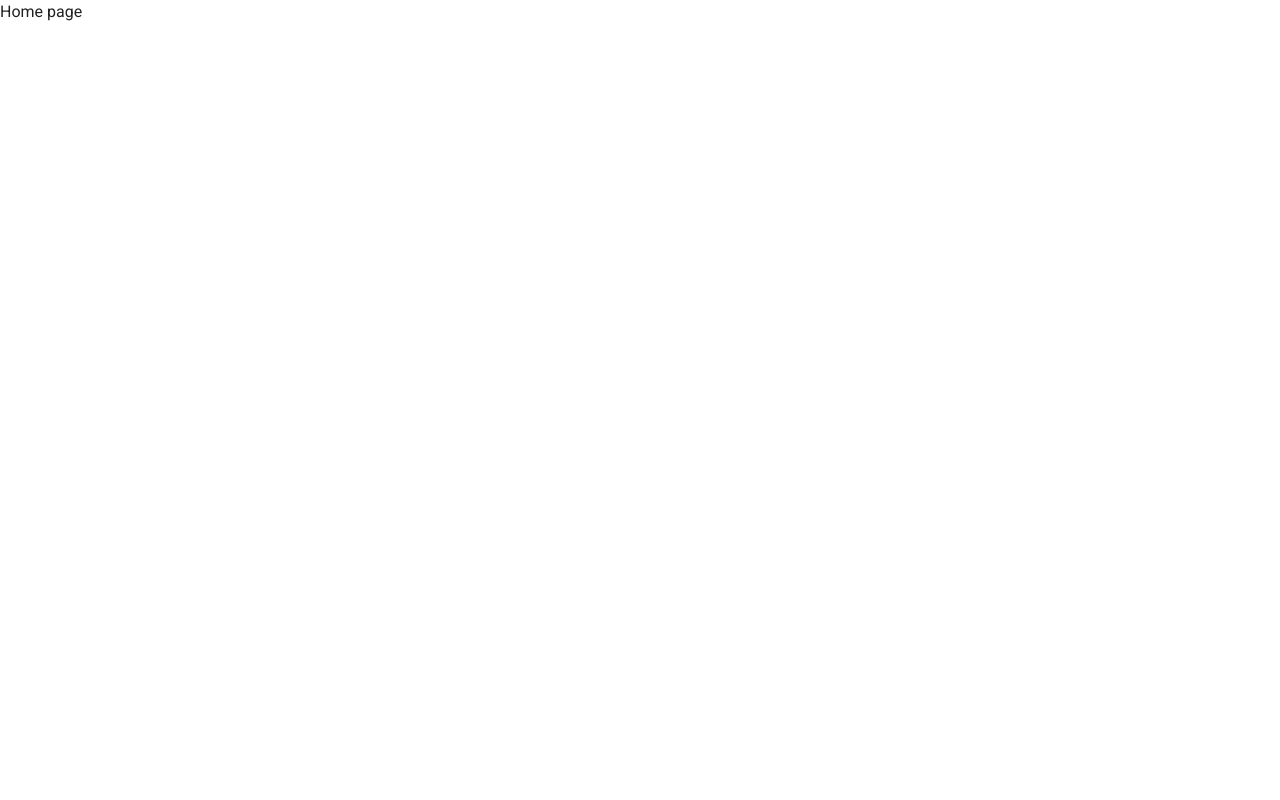
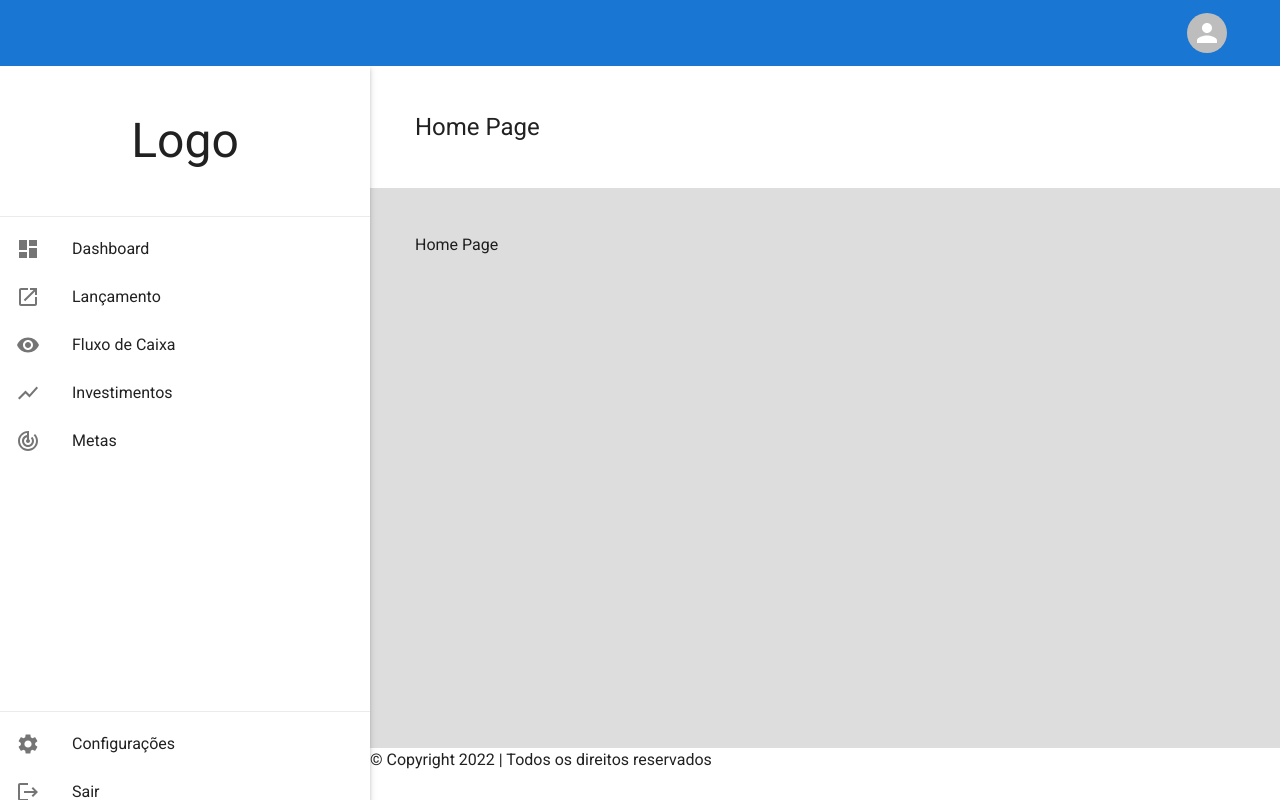
Before and after one commit to eduardoaraya/financial-dashboard-frontend-nextjs, a Next.js app: page / in a window 1280 px wide. Built offline with nearby package versions, Linux system fonts and the light colour scheme.

Commit message:
[feature] Create index page and remove display grid to layout

```diff
--- a/modules/Common/components/Header/index.tsx
+++ b/modules/Common/components/Header/index.tsx
@@ -3,13 +3,12 @@ import { SxProps, Theme } from "@mui/system";
 import React from "react";
 
 export interface HeaderProps {
-  gridArea: string;
   avatarPhoto?: string;
 }
 
-export const Header: React.FC<HeaderProps> = ({ gridArea, avatarPhoto }) => {
+export const Header: React.FC<HeaderProps> = ({ avatarPhoto }) => {
   return (
-    <AppBar position="static" color="primary" sx={style(gridArea)}>
+    <AppBar position="static" color="primary" sx={style()}>
       <Box className="wrapper">
         <Tooltip title="Open settings">
           <IconButton>
@@ -23,9 +22,13 @@ export const Header: React.FC<HeaderProps> = ({ gridArea, avatarPhoto }) => {
 
 export default Header;
 
-const style = (gridArea: string): SxProps<Theme> => ({
+const style = (): SxProps<Theme> => ({
   boxShadow: 0,
-  gridArea,
+  position: "fixed",
+  top: 0,
+  width: "100%",
+  left: 0,
+  zIndex: 999,
   ".wrapper": {
     width: "100%",
     display: "flex",
--- a/modules/Common/components/Layout/index.tsx
+++ b/modules/Common/components/Layout/index.tsx
@@ -5,14 +5,16 @@ import Header from "../Header";
 import MainContent from "../MainContent";
 import Sidebar from "../Sidebar";
 
-export interface LayoutProps {}
+export interface LayoutProps {
+  titlePage: string;
+}
 
-export const Layout: React.FC<LayoutProps> = () => {
+export const Layout: React.FC<LayoutProps> = ({ children, titlePage }) => {
   return (
     <Box sx={style()}>
-      <Header gridArea="header" />
-      <Sidebar gridArea="sidebar" />
-      <MainContent gridArea="main" />
+      <Header />
+      <Sidebar />
+      <MainContent title={titlePage}>{children}</MainContent>
     </Box>
   );
 };
@@ -20,11 +22,7 @@ export const Layout: React.FC<LayoutProps> = () => {
 export default Layout;
 
 const style = (): SxProps<Theme> => ({
-  display: "grid",
-  gridTemplateAreas: `"header header header header"
-                      "sidebar main main main"
-                      "sidebar main main main"
-                      "siderbar footer footer footer"`,
-
-  gridTemplateColumns: "370px 1fr 1fr 1fr",
+  position: "relative",
+  height: "100%",
+  minHeight: "100vh",
 });
--- a/modules/Common/components/MainContent/index.tsx
+++ b/modules/Common/components/MainContent/index.tsx
@@ -3,39 +3,42 @@ import { Box, SxProps, Typography } from "@mui/material";
 import { Theme } from "@mui/system";
 
 export interface MainContentProps {
-  gridArea: string;
   title?: string;
 }
 
-const MainContent: React.FC<MainContentProps> = ({
-  gridArea,
-  title,
-  children,
-}) => {
+const MainContent: React.FC<MainContentProps> = ({ title, children }) => {
   return (
-    <Box sx={style(gridArea)}>
-      <Box className="page-title">
-        <Typography variant="h5">{title}</Typography>
+    <Box sx={style()}>
+      <Box className="wrapper">
+        <Box className="page-title">
+          <Typography variant="h5">{title}</Typography>
+        </Box>
+        <Box className="page-main-content">{children}</Box>
+        <Box component="footer">
+          © Copyright 2022 | Todos os direitos reservados
+        </Box>
       </Box>
-      <Box className="page-main-content">{children}</Box>
     </Box>
   );
 };
 
 export default MainContent;
 
-const style = (gridArea: string): SxProps<Theme> => ({
+const style = (): SxProps<Theme> => ({
   position: "relative",
   width: "100%",
-  minHeight: "70vh",
-  gridArea,
-  overflowY: "scroll",
+  height: "100%",
+  paddingLeft: "370px",
+  paddingTop: "66px",
+  ".wrapper": {},
   ".page-title": {
+    boxShadow: 1,
     padding: "45px",
-    boxShadow: 1,
   },
   ".page-main-content": {
     background: "#DDD",
     height: "100%",
+    minHeight: "70vh",
+    padding: "45px",
   },
 });
--- a/modules/Common/components/Sidebar/index.tsx
+++ b/modules/Common/components/Sidebar/index.tsx
@@ -15,13 +15,11 @@ import SettingsIcon from "@mui/icons-material/Settings";
 import LogoutIcon from "@mui/icons-material/Logout";
 import navigationItems from "./navigationItems";
 
-export interface SidebarProps {
-  gridArea: string;
-}
+export interface SidebarProps {}
 
-export const Sidebar: React.FC<SidebarProps> = ({ gridArea }) => {
+export const Sidebar: React.FC<SidebarProps> = () => {
   return (
-    <Box sx={style(gridArea)}>
+    <Box sx={style()}>
       <Box className="logo">
         <Typography variant="h3">Logo</Typography>
       </Box>
@@ -63,19 +61,24 @@ export const Sidebar: React.FC<SidebarProps> = ({ gridArea }) => {
 
 export default Sidebar;
 
-const style = (gridArea: string): SxProps<Theme> => ({
+const style = (): SxProps<Theme> => ({
+  width: "100%",
   maxWidth: "370px",
   boxShadow: 3,
-  gridArea,
-
+  position: "fixed",
+  height: "100%",
+  top: "66px",
+  left: 0,
+  background: "#FFF",
+  zIndex: 99,
   ".logo": {
     height: "150px",
     display: "flex",
     justifyContent: "center",
     alignItems: "center",
   },
-
   ".navigator-list": {
-    minHeight: "70vh",
+    height: "100%",
+    minHeight: "calc(70vh - 66px)",
   },
 });
--- a/pages/index.tsx
+++ b/pages/index.tsx
@@ -1,7 +1,8 @@
+import Layout from "modules/Common/components/Layout";
 import type { NextPage } from "next";
 
 const Index: NextPage = () => {
-  return <div>Home page</div>;
+  return <Layout titlePage="Home Page">Home Page</Layout>;
 };
 
 export default Index;
```
